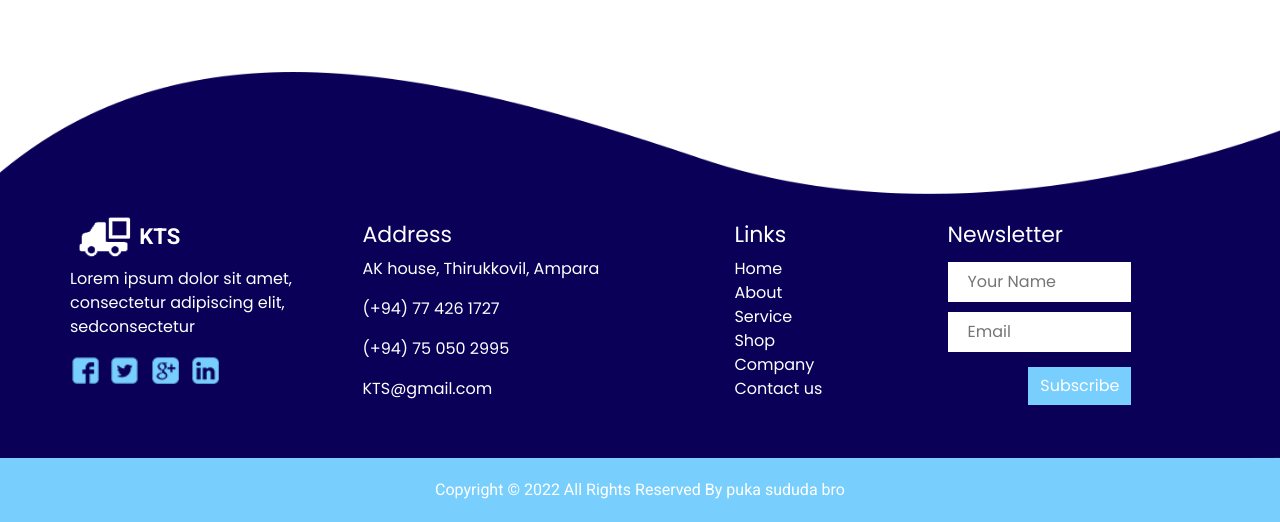
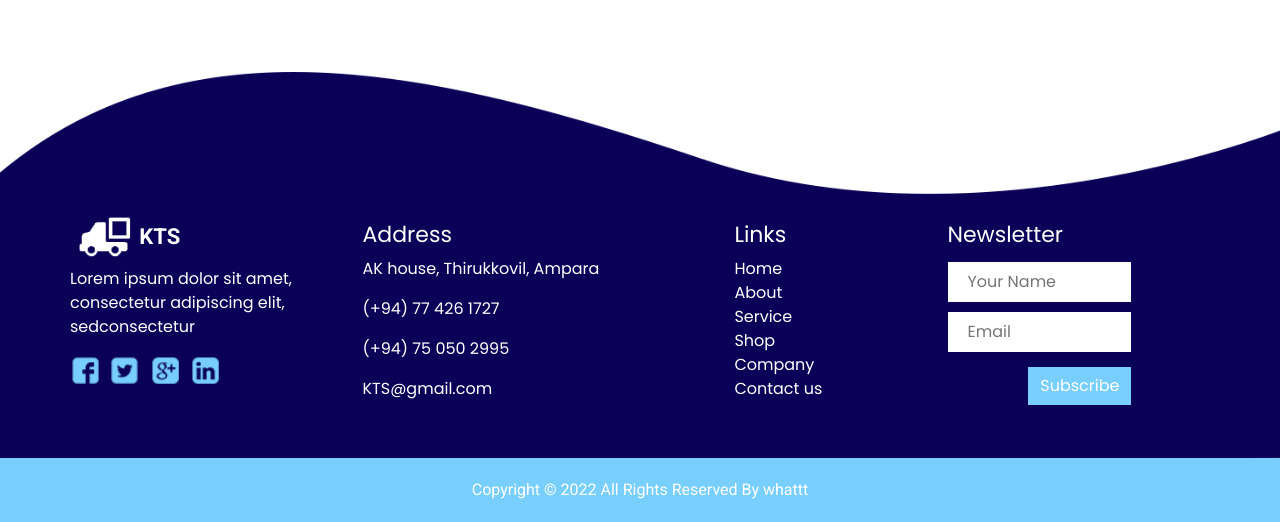
Before and after one commit to Buddhika619/krishan2, a plain HTML site: page index.html in a window 1280 px wide. Shown: the part 4185-4707 px from the top of the page. Drawn offline with nearby package versions, Linux system fonts and the light colour scheme; some packages are replaced by stand-ins of ours.

Commit message:
Update index.html

```diff
--- a/index.html
+++ b/index.html
@@ -874,7 +874,7 @@
   <section class="container-fluid footer_section">
     <p>
       Copyright &copy; 2022 All Rights Reserved By
-      <a href="https://html.design/">puka sududa bro</a>
+      <a href="https://html.design/">whattt</a>
     </p>
   </section>
   <!-- footer section -->
```
